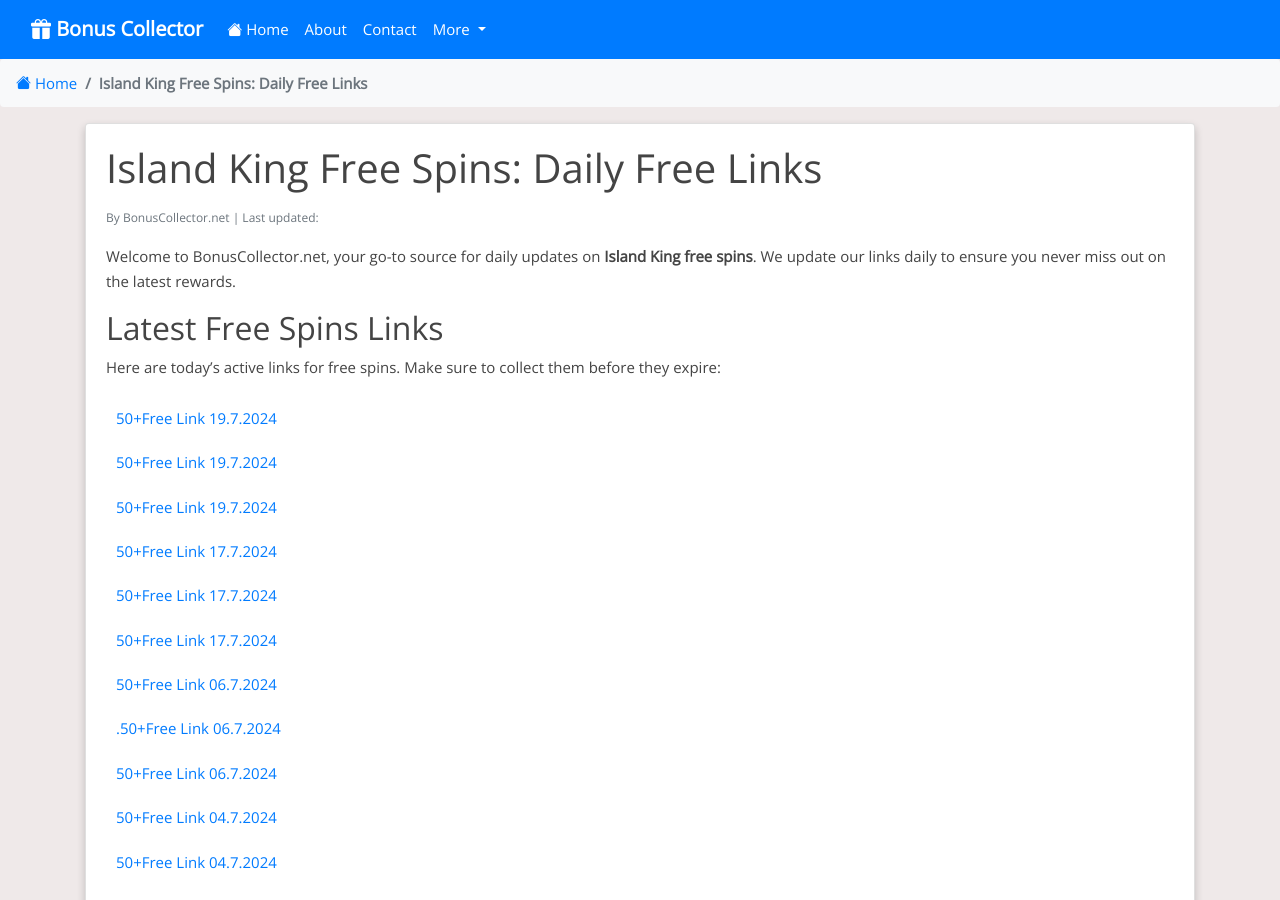
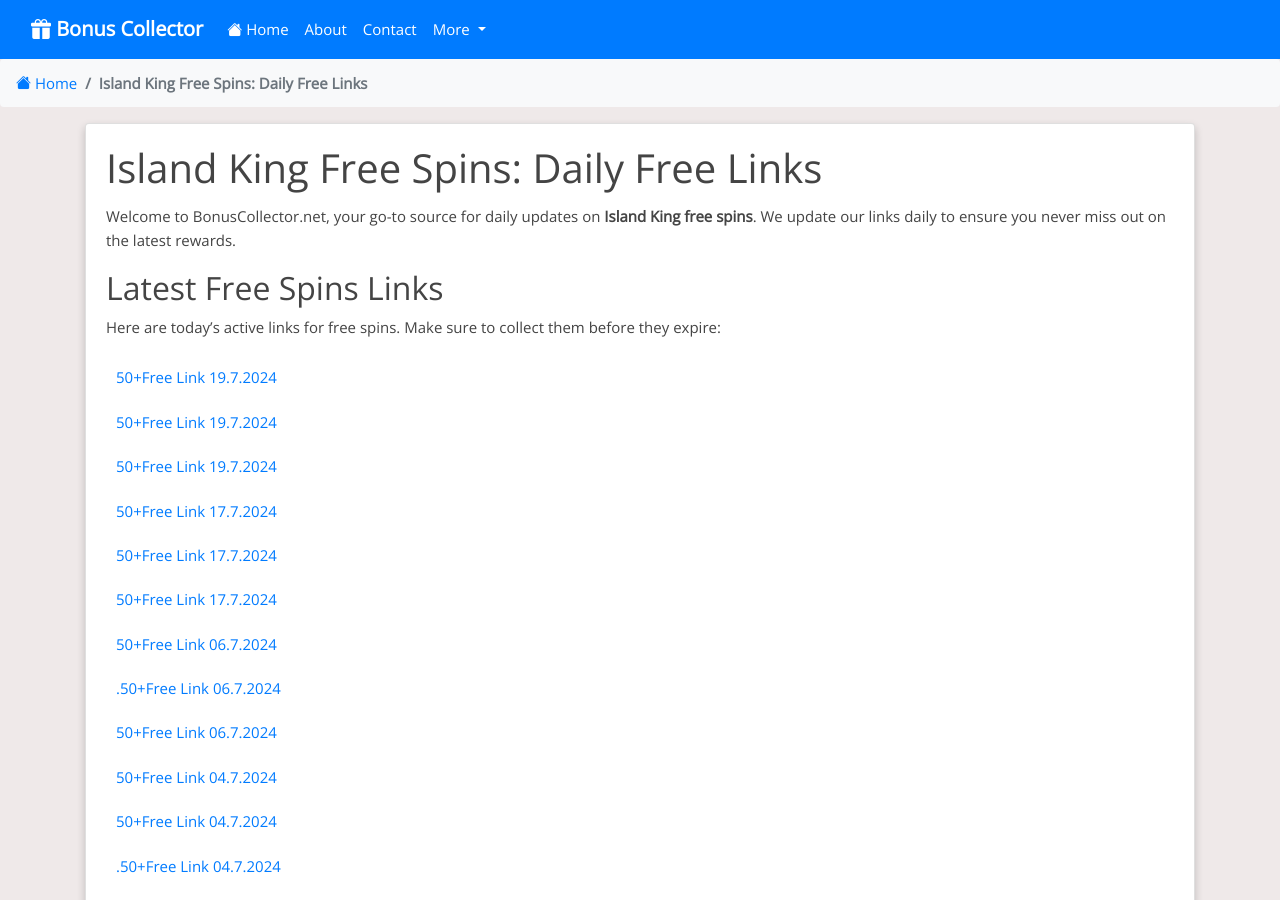
Before and after one commit to Prollad99/bs-net, a Jekyll site: the page built from _posts/2024-07-04-island-king.md, in a window 1280 px wide and 900 px high. Built offline with Jekyll 4.4.1, drawn with Linux system fonts in a browser that asks for light colours; nearby versions of some CDN libraries; comment, search, counter and statistics services are not loaded.

Commit message:
Update post.html

```diff
--- a/_layouts/post.html
+++ b/_layouts/post.html
@@ -7,10 +7,11 @@
 
     <h1 class="card-title">{{ page.title }}</h1>
 
-    <!-- Author and Last Updated Date -->
-    <p class="text-muted">
-      <small>By {{ page.author }} | Last updated: {{ page.last_modified_at | date: "%B %d, %Y" }}</small>
-    </p>
+    {% if page.include_last_modified %}
+      <p class="last-updated">
+        Last updated: {{ page.include_last_modified | date: "%Y-%m-%d" }}
+      </p>
+    {% endif %}
 
     <div class="card-text">{{ content }}</div>
 
```
